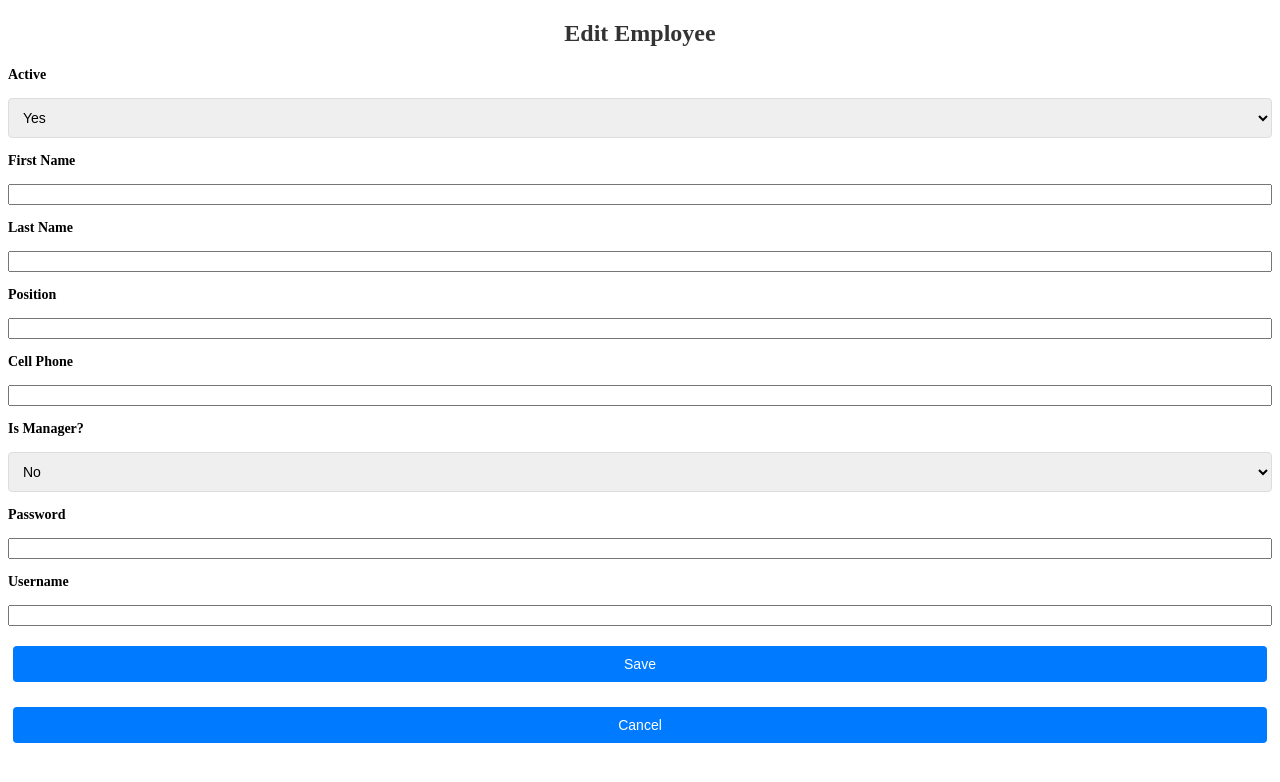
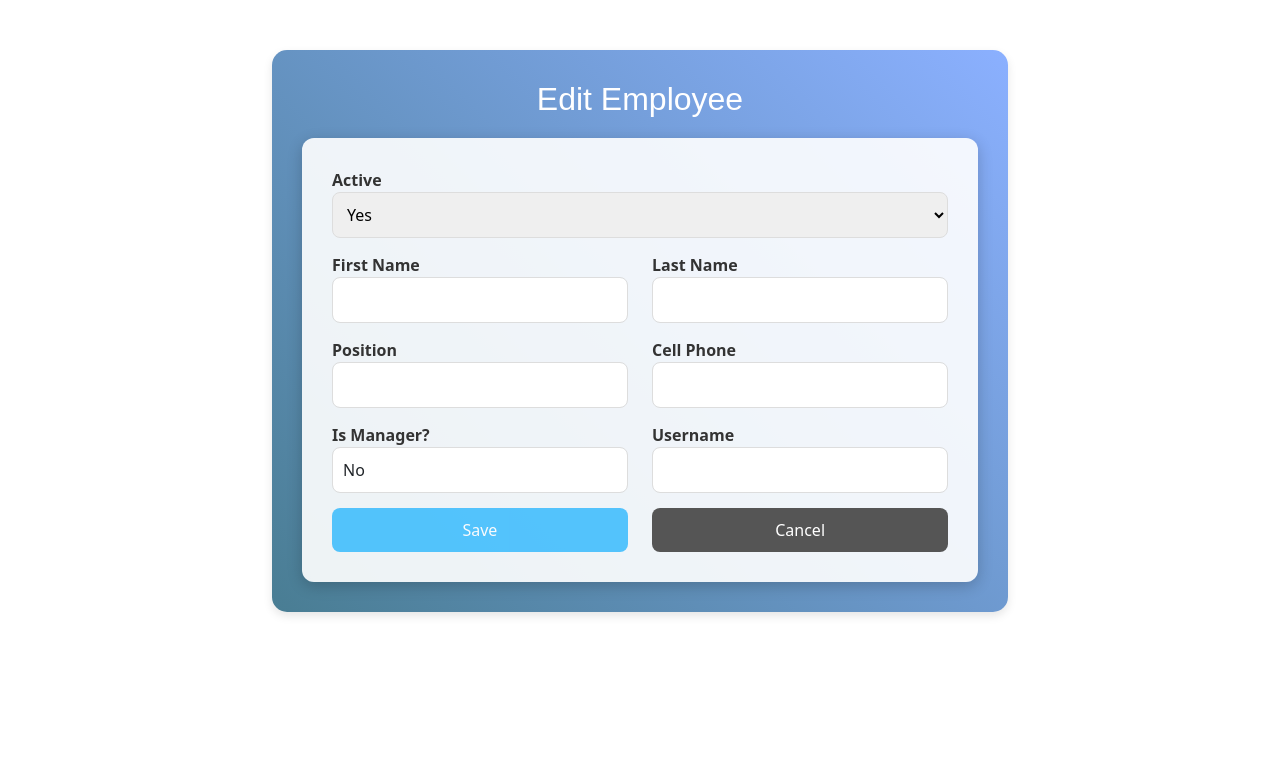
Before and after one commit to gmulungu/EmploymentTrackings, an Angular app: page /employees/edit/1 in a window 1280 px wide. Shown: the top 782 px of the page. Built offline with nearby package versions, Linux system fonts and the light colour scheme; no server answers.

Commit message:
SECOND REPO CHANGES

```diff
--- a/src/app/components/employee-form/employee-form.component.css
+++ b/src/app/components/employee-form/employee-form.component.css
@@ -1,111 +1,66 @@
-/*  Page Styling */
-body {
-  font-family: Arial, sans-serif;
-  margin: 20px;
-  background-color: #f9f9f9;
-  color: #333;
-}
-
-/* Heading  */
-h2 {
-  font-size: 24px;
-  font-weight: bold;
-  color: #333;
-  margin-bottom: 20px;
-  text-align: center;
-}
-
-/* Button Styling */
-button {
-  background-color: #007bff;
-  color: #fff;
-  border: none;
-  border-radius: 4px;
-  padding: 10px 15px;
-  cursor: pointer;
-  font-size: 14px;
-  margin: 5px;
-  transition: background-color 0.3s ease;
-}
-
-button:hover {
-  background-color: #0056b3;
-}
-
-button:active {
-  background-color: #004085;
-}
-
-/* Form Container */
-.form-container {
-  background-color: white;
-  padding: 20px;
-  box-shadow: 0 2px 4px rgba(0, 0, 0, 0.1);
-  border-radius: 8px;
-  margin-top: 20px;
-  max-width: 600px;
+.bg {
+  background: linear-gradient(45deg, #497d93, #8bb0ff);
+  padding: 30px;
+  border-radius: 15px;
+  box-shadow: 0 4px 10px rgba(0, 0, 0, 0.1);
+  margin-top: 50px; /* Added margin-top to create space from the top of the screen */
+  max-width: 900px;
+  width: 100%;
   margin-left: auto;
   margin-right: auto;
 }
 
-/*  Fields */
+
 form {
-  display: grid;
-  gap: 15px;
+  background-color: rgba(255, 255, 255, 0.9);
+  padding: 30px;
+  border-radius: 12px;
+  box-shadow: 0 4px 15px rgba(0, 0, 0, 0.2);
+}
+
+h2 {
+  font-family: 'Arial', sans-serif;
+  font-size: 2rem;
+  color: #fff;
+  margin-bottom: 20px;
 }
 
 label {
-  font-size: 14px;
   font-weight: bold;
+  color: #333;
 }
 
-input[type="text"],
-input[type="tel"],
-input[type="number"],
-select {
+input, select {
+  width: 100%;
   padding: 10px;
-  font-size: 14px;
-  border-radius: 4px;
+  margin-bottom: 15px;
+  border-radius: 8px;
   border: 1px solid #ddd;
-  width: 100%;
-  box-sizing: border-box;
+  font-size: 1rem;
 }
 
-input[type="text"]:focus,
-input[type="tel"]:focus,
-input[type="number"]:focus,
-select:focus {
-  border-color: #007bff;
+input:focus, select:focus {
   outline: none;
+  border-color: #00aaff;
+  box-shadow: 0 0 5px rgba(0, 170, 255, 0.5);
 }
 
-/* For the Manager Checkbox Styling */
-label input[type="checkbox"] {
-  margin-right: 8px;
+button {
+  width: 48%;
+  padding: 10px;
+  font-size: 1rem;
+  border-radius: 8px;
+  border: none;
+  cursor: pointer;
 }
 
-/* Save Button  */
-.save-btn {
-  background-color: #28a745;
+button[type="submit"] {
+  background-color: #00aaff;
+  color: white;
+  margin-right: 4%;
 }
 
-.save-btn:hover {
-  background-color: #218838;
+button[type="button"] {
+  background-color: #555;
+  color: white;
 }
-
-.save-btn:active {
-  background-color: #1e7e34;
-}
-
-/* Cancel Button  */
-.cancel-btn {
-  background-color: #dc3545;
-}
-
-.cancel-btn:hover {
-  background-color: #c82333;
-}
-
-.cancel-btn:active {
-  background-color: #bd2130;
-}
--- a/src/app/components/employee-form/employee-form.component.html
+++ b/src/app/components/employee-form/employee-form.component.html
@@ -1,38 +1,138 @@
-<h2>{{ isEditMode ? 'Edit Employee' : 'Add Employee' }}</h2>
-<form (ngSubmit)="submitForm()">
-  <label for="isDisabled" *ngIf="employee">Active</label>
-  <select *ngIf="employee" id="isDisabled" [(ngModel)]="employee.isDisabled" name="isDisabled" required>
-    <option [ngValue]="true">Yes</option>
-    <option [ngValue]="false">No</option>
-  </select>
-  <label for="firstName">First Name</label>
-  <input id="firstName" [(ngModel)]="employee.firstName" name="firstName" required />
 
-  <label for="lastName">Last Name</label>
-  <input id="lastName" [(ngModel)]="employee.lastName" name="lastName" required />
+<!-- Removed the password field because its auto generated -->
+<link href="https://cdn.jsdelivr.net/npm/bootstrap@5.0.1/dist/css/bootstrap.min.css" rel="stylesheet" integrity="sha384-+0n0xVW2eSR5OomGNYDnhzAbDsOXxcvSN1TPprVMTNDbiYZCxYbOOl7+AMvyTG2x" crossorigin="anonymous">
+<script src="https://cdn.jsdelivr.net/npm/bootstrap@5.0.1/dist/js/bootstrap.bundle.min.js" integrity="sha384-gtEjrD/SeCtmISkJkNUaaKMoLD0//ElJ19smozuHV6z3Iehds+3Ulb9Bn9Plx0x4" crossorigin="anonymous"></script>
 
-  <label for="position">Position</label>
-  <input id="position" [(ngModel)]="employee.position" name="position" required />
+<div class="container">
+  <div class="row justify-content-center">
+    <div class="col-md-8">
+      <div class="bg">
+        <!-- Centered Header -->
+        <h2 class="text-center">{{ isEditMode ? 'Edit Employee' : 'Add Employee' }}</h2>
+        <form (ngSubmit)="submitForm()" #employeeForm="ngForm">
+          <!-- Active -->
+          <label for="isDisabled" *ngIf="employee">Active</label>
+          <select
+            *ngIf="employee"
+            id="isDisabled"
+            [(ngModel)]="employee.isDisabled"
+            name="isDisabled"
+            required
+            #isDisabled="ngModel"
+          >
+            <option [ngValue]="true">Yes</option>
+            <option [ngValue]="false">No</option>
+          </select>
 
-  <label for="cellPhoneNumber">Cell Phone</label>
-  <input id="cellPhoneNumber" [(ngModel)]="employee.cellPhoneNumber" name="cellPhoneNumber" required />
+          <!-- trying to make the First Name and Last Name in Same Row to make it neater-->
+          <div class="row">
+            <div class="col-6">
+              <label for="firstName">First Name</label>
+              <input
+                id="firstName"
+                [(ngModel)]="employee.firstName"
+                name="firstName"
+                required
+                #firstName="ngModel"
+                class="form-control"
+              />
+              <div *ngIf="firstName.invalid && firstName.touched" class="error">
+                First name is required.
+              </div>
+            </div>
+
+            <div class="col-6">
+              <label for="lastName">Last Name</label>
+              <input
+                id="lastName"
+                [(ngModel)]="employee.lastName"
+                name="lastName"
+                required
+                #lastName="ngModel"
+                class="form-control"
+              />
+              <div *ngIf="lastName.invalid && lastName.touched" class="error">
+                Last name is required.
+              </div>
+            </div>
+          </div>
+
+          <!-- Position and Cell Phone in Same Row -->
+          <div class="row">
+            <div class="col-6">
+              <label for="position">Position</label>
+              <input
+                id="position"
+                [(ngModel)]="employee.position"
+                name="position"
+                required
+                #position="ngModel"
+                class="form-control"
+              />
+              <div *ngIf="position.invalid && position.touched" class="error">
+                Position is required.
+              </div>
+            </div>
+
+            <div class="col-6">
+              <label for="cellPhoneNumber">Cell Phone</label>
+              <input
+                id="cellPhoneNumber"
+                [(ngModel)]="employee.cellPhoneNumber"
+                name="cellPhoneNumber"
+                required
+                pattern="[0-9]{10}"
+                #cellPhoneNumber="ngModel"
+                class="form-control"
+              />
+              <div *ngIf="cellPhoneNumber.invalid && cellPhoneNumber.touched" class="error">
+                Cell phone number must be a 10-digit number.
+              </div>
+            </div>
+          </div>
+
+          <!-- Is Manager and Username in Same Row -->
+          <div class="row">
+            <div class="col-6">
+              <label for="isManager" *ngIf="employee">Is Manager?</label>
+              <select
+                *ngIf="employee"
+                id="isManager"
+                [(ngModel)]="employee.isManager"
+                name="isManager"
+                required
+                #isManager="ngModel"
+                class="form-control"
+              >
+                <option [ngValue]="true">Yes</option>
+                <option [ngValue]="false">No</option>
+              </select>
+            </div>
+
+            <div class="col-6">
+              <label for="username">Username</label>
+              <input
+                id="username"
+                [(ngModel)]="employee.username"
+                name="username"
+                required
+                #username="ngModel"
+                class="form-control"
+              />
+              <div *ngIf="username.invalid && username.touched" class="error">
+                Username is required.
+              </div>
+            </div>
+          </div>
 
 
-  <label for="isManager" *ngIf="employee">Is Manager?</label>
-  <select *ngIf="employee" id="isManager" [(ngModel)]="employee.isManager" name="isManager" required>
-    <option [ngValue]="true">Yes</option>
-    <option [ngValue]="false">No</option>
-  </select>
-
-
-
-
-  <label for="passwordHash">Password</label>
-  <input id="passwordHash" type="password" [(ngModel)]="employee.passwordHash" name="passwordHash" required />
-
-  <label for="username">Username</label>
-  <input id="username" [(ngModel)]="employee.username" name="username" required />
-
-  <button type="submit">Save</button>
-  <button type="button" (click)="cancel()">Cancel</button>
-</form>
+          <!-- Submit Button -->
+          <div class="buttons">
+            <button type="submit" [disabled]="employeeForm.invalid" class="btn btn-primary">Save</button>
+            <button type="button" (click)="cancel()" class="btn btn-secondary">Cancel</button>
+          </div>
+        </form>
+      </div>
+    </div>
+  </div>
+</div>
--- a/src/app/components/employee-form/employee-form.component.ts
+++ b/src/app/components/employee-form/employee-form.component.ts
@@ -22,6 +22,8 @@ export class EmployeeFormComponent implements OnInit {
     passwordHash: '',
     username:'',
     isDisabled: true,
+    PlainPassword: '',
+    isFirstLogin: true
 
   };
 
@@ -63,40 +65,70 @@ export class EmployeeFormComponent implements OnInit {
     }
   }
 
+  validateForm(): boolean {
+    if (!this.employee.firstName.trim()) {
+      this.errorMessage = 'First name is required.';
+      return false;
+    }
+
+    if (!this.employee.lastName.trim()) {
+      this.errorMessage = 'Last name is required.';
+      return false;
+    }
+
+    if (!this.employee.position.trim()) {
+      this.errorMessage = 'Position is required.';
+      return false;
+    }
+
+    const phoneRegex = /^[0-9]{10}$/;
+    if (!phoneRegex.test(this.employee.cellPhoneNumber)) {
+      this.errorMessage = 'Cell phone number must be a 10-digit number.';
+      return false;
+    }
+
+    if (!this.employee.username.trim()) {
+      this.errorMessage = 'Username is required.';
+      return false;
+    }
+
+    return true;
+  }
+
 
   submitForm(): void {
-    // Reset the error message before attempting the submission
+    // Reset error message
     this.errorMessage = null;
 
+    let payload: Employee;
+
+    // Handle PlainPassword logic
     if (this.isEditMode) {
-      this.employeeService.updateEmployee(this.employee.employeeNo, this.employee).subscribe(
+      // Exclude PlainPassword for update
+      const { PlainPassword, ...updatedEmployee } = this.employee;
+      payload = updatedEmployee as Employee;
+    } else {
+
+      if (!this.employee.PlainPassword) {
+        this.employee.PlainPassword = this.generateRandomPassword();
+      }
+      payload = this.employee;
+    }
+
+    // Determine whether to call the update or create service
+    const serviceCall = this.isEditMode
+      ? this.employeeService.updateEmployee(this.employee.employeeNo, payload)
+      : this.employeeService.addEmployee(this.employee as Employee);
+
+    serviceCall.subscribe(
       () => {
-          console.log('Employee updated successfully');
+        console.log(`${this.isEditMode ? 'Employee updated' : 'Employee created'} successfully`);
         this.router.navigate(['/employees']);
       },
       (error) => {
-          console.error('Error updating employee:', error);
+        console.error(`Error ${this.isEditMode ? 'updating' : 'creating'} employee:`, error);
 
-          // Error handling
-          this.errorMessage = 'Failed to update employee. Please try again later.';
-
-          if (error?.error?.errors) {
-            console.error('Validation errors:', error.error.errors);
-          }
-        }
-      );
-    } else {
-      const { employeeNo, ...newEmployee } = this.employee;
-      this.employeeService.addEmployee(newEmployee as Employee).subscribe(
-        () => {
-          console.log('Employee created successfully');
-          this.router.navigate(['/employees']);
-        },
-        (error) => {
-          console.error('Error creating employee:', error);
-
-          // Error handling
-          this.errorMessage = 'Failed to create employee. Please try again later.';
+        this.errorMessage = `Failed to ${this.isEditMode ? 'update' : 'create'} employee. Please try again later.`;
 
         if (error?.error?.errors) {
           console.error('Validation errors:', error.error.errors);
@@ -104,7 +136,13 @@ export class EmployeeFormComponent implements OnInit {
       }
     );
   }
+
+
+
+  generateRandomPassword(): string {
+    return Math.random().toString(36).slice(-8);
   }
+
 
 
   cancel(): void {
--- a/src/app/components/employee-list/employee-list.component.css
+++ b/src/app/components/employee-list/employee-list.component.css
@@ -1,48 +1,64 @@
-/* General Page  */
+/* Google Fonts */
+@import url('https://fonts.googleapis.com/css2?family=Roboto:wght@400;500;700&display=swap');
+
+/* General Styling */
 body {
-  font-family: Arial, sans-serif;
-  margin: 20px;
-  background-color: #f9f9f9;
+  background: linear-gradient(135deg, #ff99cc, #dae3e8);
+  font-family: 'Roboto', sans-serif;
   color: #333;
+  margin: 0;
+  padding: 0;
 }
 
-/* Heading  */
+/* Header styling */
 h2 {
-  font-size: 24px;
-  font-weight: bold;
-  color: #333;
-  margin-bottom: 20px;
   text-align: center;
+  font-size: 36px;
+  font-weight: 700;
+  color: #38468e;
+  margin-top: 40px;
+  text-shadow: 2px 2px 10px rgba(0, 0, 0, 0.3);
 }
 
-/* Button  */
+/* Button styling */
 button {
-  background-color: #007bff;
-  color: #fff;
+  font-size: 16px;
+  padding: 10px 20px;
+  background-color: #4caf50;
+  color: white;
   border: none;
-  border-radius: 4px;
-  padding: 10px 15px;
+  border-radius: 5px;
   cursor: pointer;
-  font-size: 14px;
-  margin: 5px;
-  transition: background-color 0.3s ease;
+  transition: all 0.3s ease-in-out;
+  margin: 10px 0;
 }
 
 button:hover {
-  background-color: #0056b3;
+  background-color: #45a049;
 }
 
 button:active {
-  background-color: #004085;
+  transform: scale(0.98);
 }
 
-/* Table  */
+/* Card container for the table */
+table-container {
+  background: #ffffff;
+  border-radius: 8px;
+  margin: 30px auto;
+  padding: 20px;
+  box-shadow: 0 4px 8px rgba(0, 0, 0, 0.1);
+  width: 90%;
+  max-width: 1200px;
+}
+
+/* Table styling */
 table {
   width: 100%;
   border-collapse: collapse;
-  background-color: #fff;
+  margin-top: 20px;
+  background: linear-gradient(to right, #f8f9fa, #ffffff);
   border-radius: 8px;
-  box-shadow: 0 2px 4px rgba(0, 0, 0, 0.1);
   overflow: hidden;
 }
 
@@ -54,50 +70,49 @@ thead {
 
 th, td {
   padding: 12px 15px;
+  text-align: center;
   border-bottom: 1px solid #ddd;
 }
 
-tbody tr:nth-child(even) {
-  background-color: #f2f2f2;
+tr:hover {
+  background-color: rgba(0, 123, 255, 0.1);
+  transform: translateY(-5px);
+  transition: all 0.3s ease;
 }
 
-tbody tr:hover {
-  background-color: #e9f5ff;
-}
-
-td:last-child {
-  text-align: center;
-}
-
-th {
-  font-weight: bold;
-  text-transform: uppercase;
+/* Button within table */
+button {
+  background-color: #17a2b8;
+  padding: 8px 16px;
+  margin: 0;
+  border-radius: 5px;
   font-size: 14px;
 }
 
-td {
-  font-size: 14px;
+button:hover {
+  background-color: #138496;
 }
 
-/* Action Buttons */
-td button {
-  margin-right: 5px;
-  font-size: 12px;
-  padding: 5px 10px;
+button:active {
+  transform: scale(0.98);
 }
 
-td button.edit {
-  background-color: #28a745;
+
+@media (max-width: 768px) {
+  table {
+    font-size: 14px;
+  }
+
+  button {
+    padding: 8px 16px;
+    font-size: 14px;
+  }
+
+  h2 {
+    font-size: 30px;
+  }
+
+  table-container {
+    padding: 15px;
+  }
 }
-
-td button.delete {
-  background-color: #dc3545;
-}
-
-td button.edit:hover {
-  background-color: #218838;
-}
-
-td button.delete:hover {
-  background-color: #c82333;
-}
--- a/src/app/components/employee-list/employee-list.component.html
+++ b/src/app/components/employee-list/employee-list.component.html
@@ -1,3 +1,6 @@
+
+
+
 <h2>Employee List</h2>
 <button (click)="goToAdd()">Add Employee</button>
 
@@ -8,6 +11,7 @@
     <th>Employee Number</th>
     <th>First Name</th>
     <th>Last Name</th>
+    <th>Username</th>
     <th>Position</th>
     <th>Cell Phone</th>
     <th>Manager</th>
@@ -25,6 +29,7 @@
     <td>{{ employee.employeeNo }}</td>
     <td>{{ employee.firstName }}</td>
     <td>{{ employee.lastName }}</td>
+    <td>{{ employee.username }}</td>
     <td>{{ employee.position }}</td>
     <td>{{ employee.cellPhoneNumber }}</td>
     <td>
--- /dev/null
+++ b/src/app/confirm-dialog/confirm-dialog.component.html
@@ -0,0 +1,8 @@
+<!-- this is so I dont use default boxes -->
+<h1 mat-dialog-title>Confirm</h1>
+<div mat-dialog-content>
+  <p>Are you sure you want to delete this employee?</p>
+</div><div mat-dialog-actions>
+  <button mat-button (click)="onCancel()">Cancel</button>
+  <button mat-button (click)="onConfirm()">Delete</button>
+</div>
--- a/src/app/models/employee.model.ts
+++ b/src/app/models/employee.model.ts
@@ -9,4 +9,6 @@ export interface Employee {
   passwordHash: '';
   username: string;
   isDisabled: boolean;
+  PlainPassword: string;
+  isFirstLogin: boolean;
 }
```
Also changed, not shown: src/app/components/employee-list/employee-list.component.ts (+12 -3 lines), src/app/confirm-dialog/confirm-dialog.component.ts (added, +23 -0 lines), src/app/confirm-dialog/confirm-dialog.component.css (added), 1 other file (tests, documents, lock files or other folders). Lines whose indentation alone changed are shown as unchanged.
